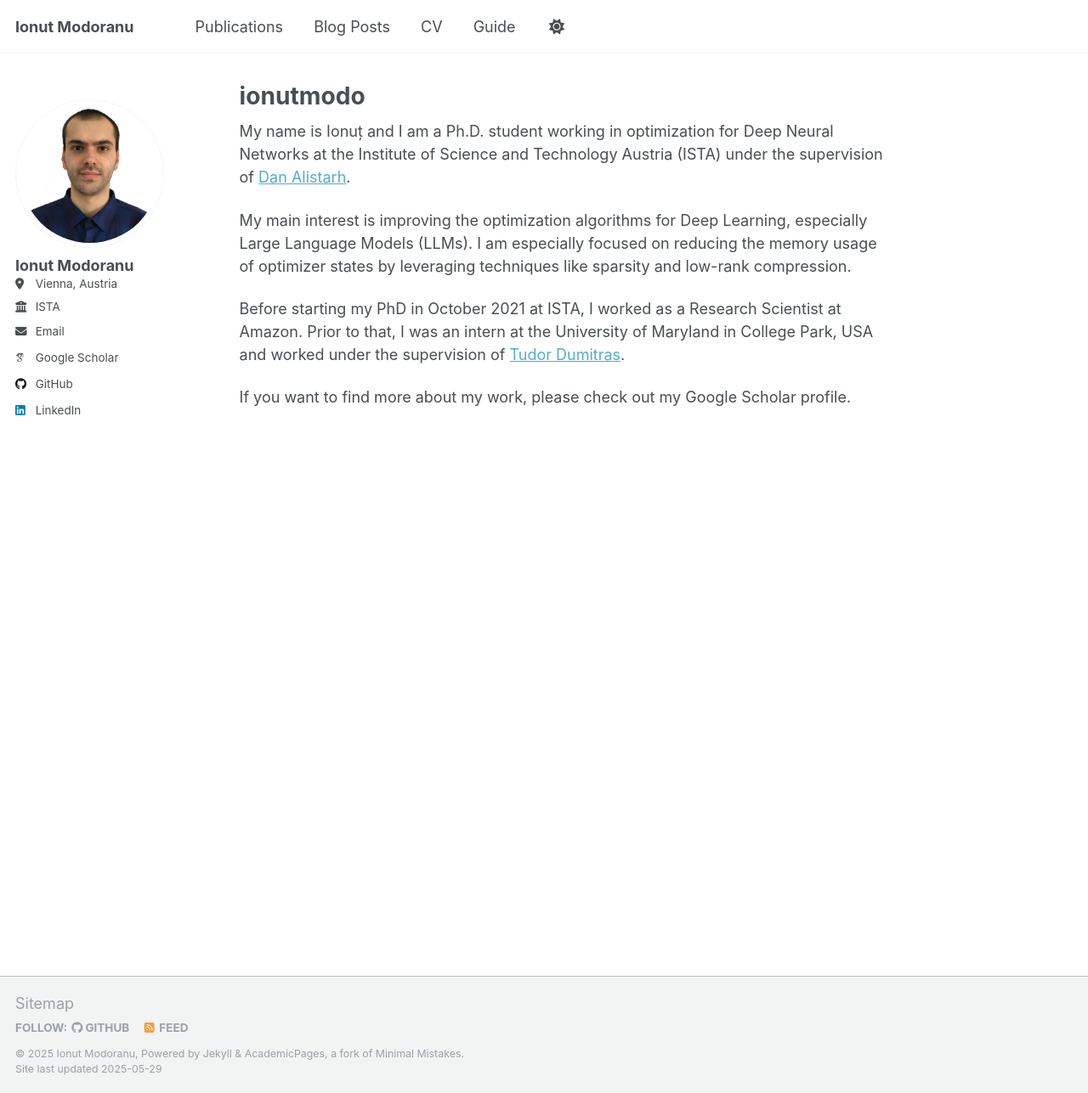
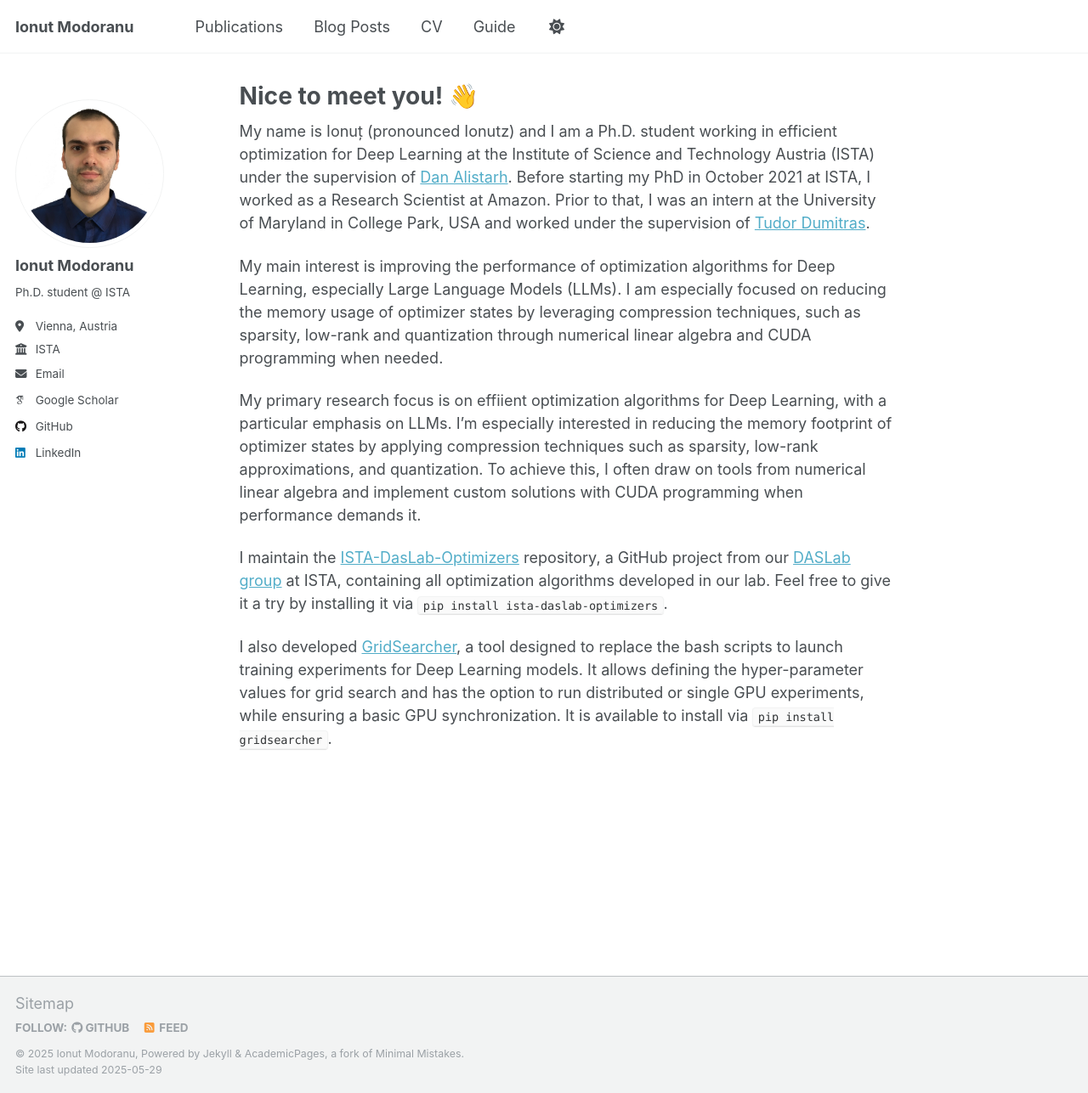
Before and after one commit to ionutmodo/ionutmodo.github.io, a Jekyll site: the page built from _pages/about.md, in a window 1280 px wide and 1287 px high. Shown: the whole window at 85% size. Built offline with Jekyll 4.4.1, drawn with Linux system fonts in a browser that asks for light colours; some web fonts are replaced.

Commit message:
updated about page and bio

```diff
--- a/_config.yml
+++ b/_config.yml
@@ -26,7 +26,7 @@ author:
     name             : &name "Ionut Modoranu"
 
     pronouns         : # example: "she/her"
-    bio              : &description
+    bio              : Ph.D. student @ ISTA
     location         : "Vienna, Austria"
     employer         : "ISTA"
     uri              : # URL
--- a/_pages/about.md
+++ b/_pages/about.md
@@ -1,19 +1,31 @@
 ---
 permalink: /
-title: "ionutmodo"
+title: "Nice to meet you! 👋"
 author_profile: true
 redirect_from:
   - /about/
   - /about.html
 ---
 
-My name is Ionuț and I am a Ph.D. student working in optimization for Deep Neural Networks at the Institute of Science and Technology
-Austria (ISTA) under the supervision of [Dan Alistarh](https://people.csail.mit.edu/alistarh/).
+My name is Ionuț (pronounced Ionutz) and I am a Ph.D. student working in efficient optimization for Deep Learning at the Institute of
+Science and Technology Austria (ISTA) under the supervision of [Dan Alistarh](https://people.csail.mit.edu/alistarh/). Before starting my
+PhD in October 2021 at ISTA, I worked as a Research Scientist at Amazon. Prior to that, I was an intern at the University of Maryland in
+College Park, USA and worked under the supervision of [Tudor Dumitras](https://users.umiacs.umd.edu/~tudor/).
 
-My main interest is improving the optimization algorithms for Deep Learning, especially Large Language Models (LLMs). I am especially
-focused on reducing the memory usage of optimizer states by leveraging techniques like sparsity and low-rank compression.
+My main interest is improving the performance of optimization algorithms for Deep Learning, especially Large Language Models (LLMs).
+I am especially focused on reducing the memory usage of optimizer states by leveraging compression techniques, such as sparsity,
+low-rank and quantization through numerical linear algebra and CUDA programming when needed.
 
-Before starting my PhD in October 2021 at ISTA, I worked as a Research Scientist at Amazon. Prior to that, I was an intern at the
-University of Maryland in College Park, USA and worked under the supervision of [Tudor Dumitras](https://users.umiacs.umd.edu/~tudor/).
+My primary research focus is on effiient optimization algorithms for Deep Learning, with a particular emphasis on LLMs. I'm especially
+interested in reducing the memory footprint of optimizer states by applying compression techniques such as sparsity, low-rank
+approximations, and quantization. To achieve this, I often draw on tools from numerical linear algebra and implement custom solutions with
+CUDA programming when performance demands it.
 
-If you want to find more about my work, please check out my Google Scholar profile.
+I maintain the [ISTA-DasLab-Optimizers](https://github.com/IST-DASLab/ISTA-DASLab-Optimizers) repository, a GitHub project from our
+[DASLab group](https://github.com/IST-DASLab) at ISTA, containing all optimization algorithms developed in our lab. Feel free to give it
+a try by installing it via `pip install ista-daslab-optimizers`.
+
+I also developed [GridSearcher](https://github.com/IST-DASLab/GridSearcher), a tool designed to replace the bash scripts to launch training
+experiments for Deep Learning models. It allows defining the hyper-parameter values for grid search and has the option to run
+distributed or single GPU experiments, while ensuring a basic GPU synchronization. It is available to install via `pip install
+gridsearcher`.
```
